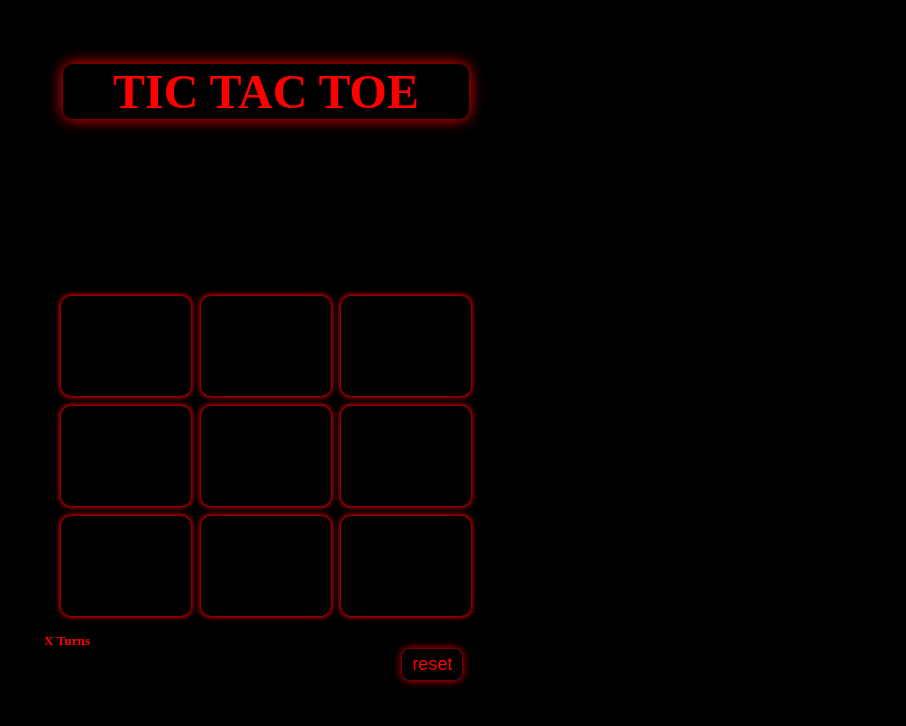
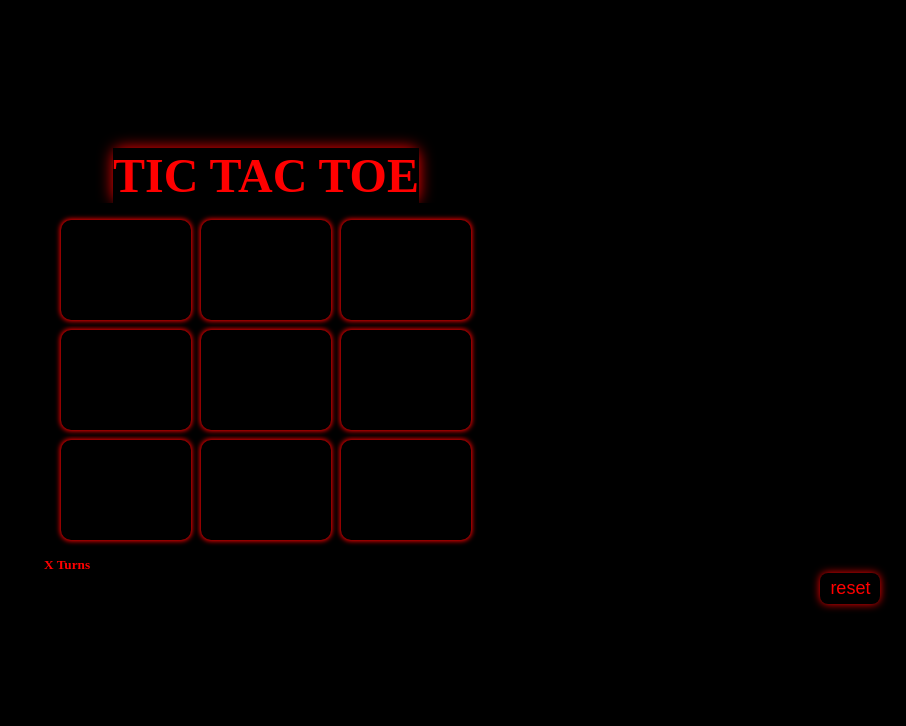
Before and after one commit to Zer-0ne/Tic-Tac-toe, a plain HTML site: page index.html in a window 1280 px wide. Shown: the whole page, without its empty margins (374-1280 px from the left). Drawn offline with Linux system fonts and the light colour scheme.

Commit message:
tictactoe

```diff
--- a/style.css
+++ b/style.css
@@ -7,10 +7,9 @@
     position: relative;
     display: flex;
     justify-content: center;
-    height: 120vh;
+    height: 100vh;
     align-items: center;
 }.body_container .content{
-    position: absolute;
     height: 100vh;
     display: flex;
     align-items: center;
@@ -20,16 +19,16 @@
     flex-direction: column;
 }.body_container .content .heading{
     font-size: 2.5vw;
-    position: absolute;
-    top: 0;
     box-shadow: 0px 0px 15px red;
     border-radius: 10px;
+    margin: 0 0 10vh 0vh
     padding: 0px 50px;
 }.heading h2{
     /* color: black; */
     margin: 0;
 }.body_container .content .table{
-    position: absolute;
+    position: static;
+    margin: 0 0 10vh 0vh
 
 }.body_container .content table{
     padding: 10px;
@@ -79,8 +78,6 @@
     display: none;
     top: 20%;
     font-size: 1.5vw;
-    position: absolute;
-    /* top: 0; */
     box-shadow: 0px 0px 15px green;
     border-radius: 10px;
     padding: 0px 50px;
```
